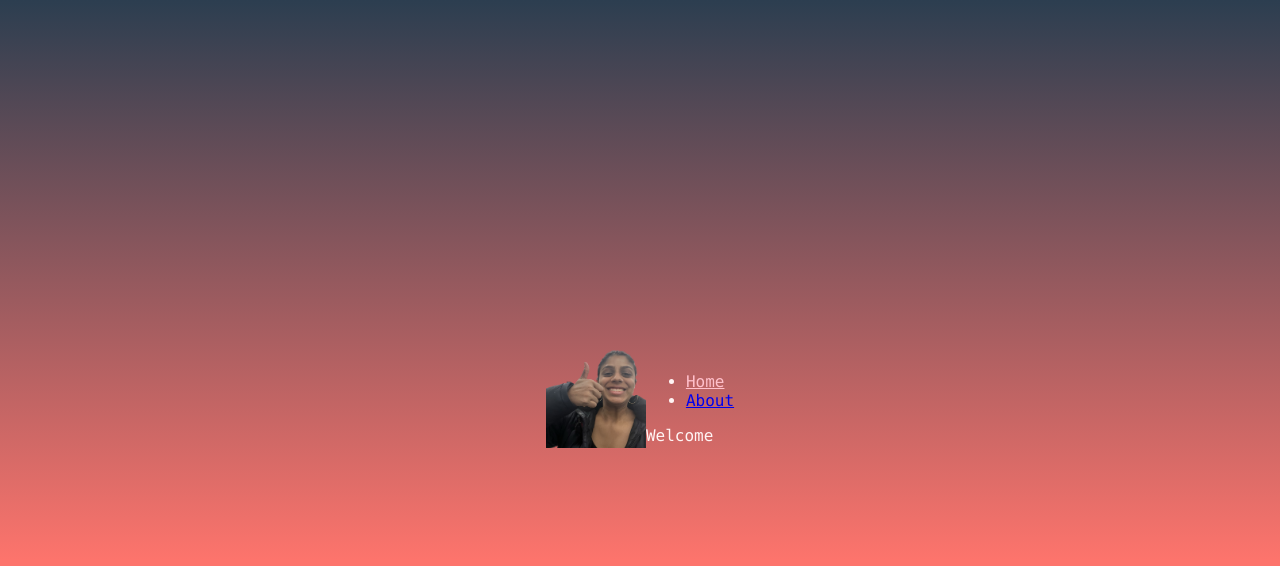
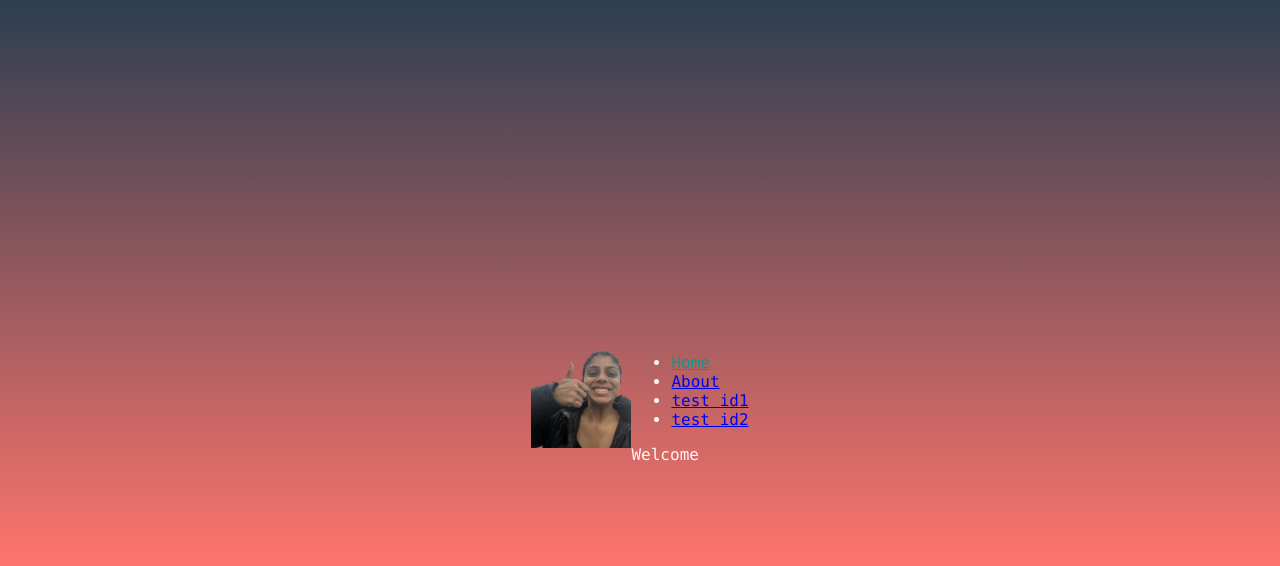
Before and after one commit to ashnajay/challenge23s, a React (Vite) app: page / in a window 1280 px wide. Shown: the top 566 px of the page. Built offline with nearby package versions, Linux system fonts and the light colour scheme.

Commit message:
Fixed test-id error

```diff
--- a/src/index.jsx
+++ b/src/index.jsx
@@ -1,46 +1,45 @@
+/* eslint-disable object-curly-newline */
+/* eslint-disable react/function-component-definition */
 /* eslint-disable import/no-extraneous-dependencies */
 import React from 'react';
-import { createRoot, useParams } from 'react-dom/client';
+import { createRoot } from 'react-dom/client';
 import './style.scss';
-import {
-  BrowserRouter, Routes, Route, NavLink,
-} from 'react-router-dom';
+import { BrowserRouter, Routes, Route, NavLink, useParams } from 'react-router-dom';
 
-function About(props) {
+const About = (props) => {
   return <div> All there is to know about me </div>;
-}
-function Welcome(props) {
+};
+const Welcome = (props) => {
   return <div>Welcome</div>;
-}
+};
+const Test = (props) => {
+  const { id } = useParams();
+  return <div> ID: {id} </div>;
+};
 
-function Nav(props) {
+const Nav = (props) => {
   return (
     <nav>
       <ul>
         <li><NavLink to="/">Home</NavLink></li>
         <li><NavLink to="/about">About</NavLink></li>
+        <li><NavLink to="/test/id1">test id1</NavLink></li>
+        <li><NavLink to="/test/id2">test id2</NavLink></li>
+
       </ul>
     </nav>
   );
-}
-
-function Test(props) {
-  const { id } = useParams();
-  return <div> ID: {id} </div>;
-}
+};
 
 function FallBack(props) {
   return <div>URL Not Found</div>;
 }
 
-function App(props) {
+const App = (props) => {
   return (
     <BrowserRouter>
       <div>
-        <Nav>
-          <li><NavLink to="/test/id1">test id1</NavLink></li>
-          <li><NavLink to="/test/id2">test id2</NavLink></li>
-        </Nav>
+        <Nav />
         <Routes>
           <Route path="/" element={<Welcome />} />
           <Route path="/about" element={<About />} />
@@ -50,6 +49,7 @@ function App(props) {
       </div>
     </BrowserRouter>
   );
-}
+};
+
 const root = createRoot(document.getElementById('main'));
 root.render(<App />);
--- a/src/style.scss
+++ b/src/style.scss
@@ -21,5 +21,5 @@ body, html {
 }
 
 .active {
-    color: pink;
+    color: rgb(0, 157, 141);
   }
```
